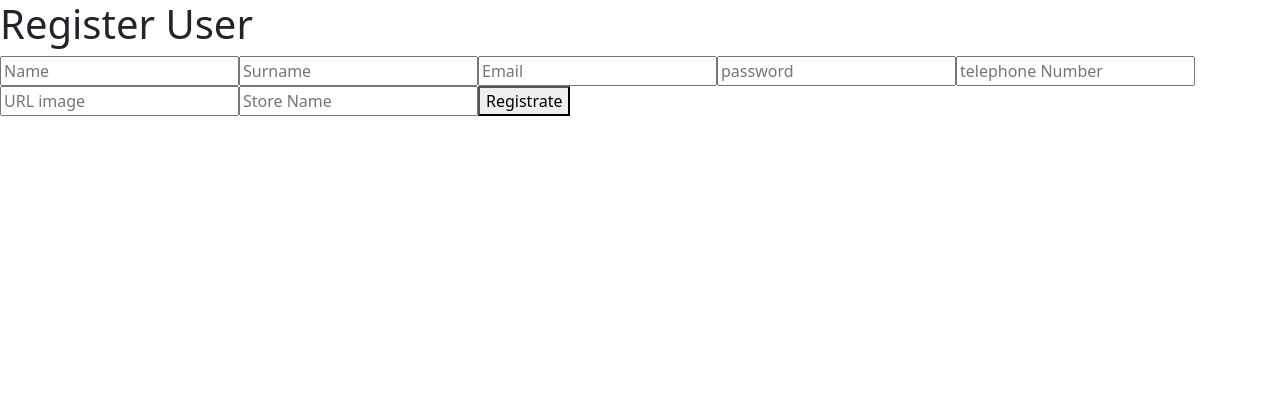
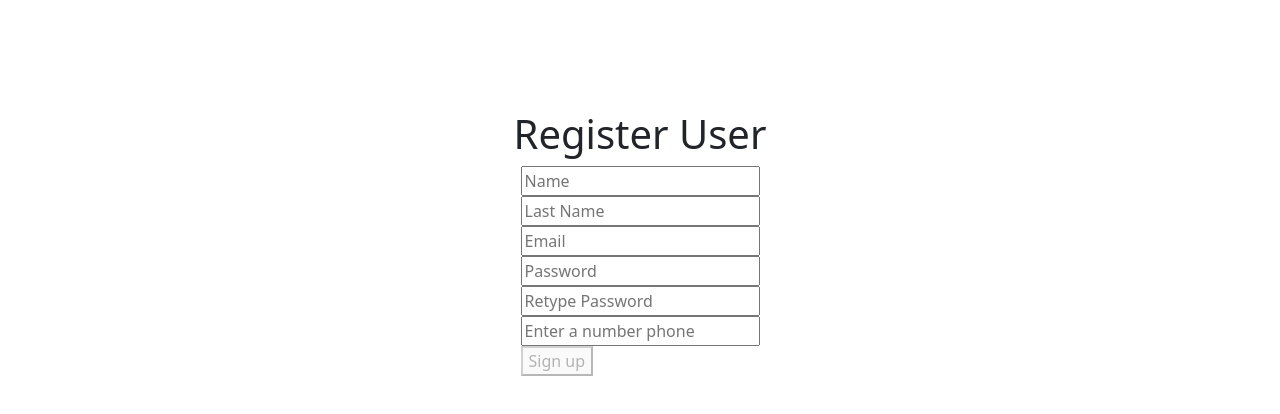
Before and after one commit to Carsefer/PF-Clothes-Client, a React (Create React App) app in the folder CLIENT/: page /register in a window 1280 px wide. Shown: the top 414 px of the page. Built offline with nearby package versions, Linux system fonts and the light colour scheme.

Commit message:
create-user

```diff
--- a/CLIENT/package.json
+++ b/CLIENT/package.json
@@ -12,6 +12,7 @@
     "axios": "^1.1.2",
     "boostrap": "^2.0.0",
     "bootstrap": "^5.2.2",
+    "formik": "^2.2.9",
     "react": "^18.2.0",
     "react-bootstrap": "^2.5.0",
     "react-dom": "^18.2.0",
--- a/CLIENT/src/App.js
+++ b/CLIENT/src/App.js
@@ -11,11 +11,10 @@ function App() {
       <Routes>
         <Route exact path="/" element={<LandingHome />} />
         <Route exact path="/home" element={<Home />} />
-        <Route path="/home/login" element={<Login/>}/>
-        <Route path="/home/signup" element={<CreateUser/>}/>
-        <Route path="home/product/:id" element={<ProductDetail/>}/>
-        <Route path="/register" element={<CreateUser/>}/>
-
+        <Route path="/login" element={<Login />} />
+        <Route path="/home/signup" element={<CreateUser />} />
+        <Route path="home/product/:id" element={<ProductDetail />} />
+        <Route path="/register" element={<CreateUser />} />
       </Routes>
     </>
   );
--- /dev/null
+++ b/CLIENT/src/components/CreateUser/CreateUser.css
@@ -0,0 +1,15 @@
+.container {
+  display: flex;
+  flex-direction: column;
+  -webkit-box-align: center;
+  align-items: center;
+  padding-top: 110px;
+}
+.form {
+  display: flex;
+  flex-direction: column;
+}
+.column {
+  display: flex;
+  flex-direction: column;
+}
--- a/CLIENT/src/components/CreateUser/CreateUser.jsx
+++ b/CLIENT/src/components/CreateUser/CreateUser.jsx
@@ -1,157 +1,119 @@
 import { useState } from "react";
 import { useDispatch } from "react-redux";
 import { createUser } from "../../redux/actions";
+import { Formik } from "formik";
 import { useNavigate } from "react-router-dom";
-
+import "./CreateUser.css";
 
 const CreateUser = () => {
-    const dispatch = useDispatch ();
-    const navigate = useNavigate ();
-    const [form, setForm] = useState ({
-        name: "",
-        surname: "",
-        email: "",
-        password: "",
-        telephoneNumber: "",
-        storeName: "",
-        profilePicture: "",
-    });
+  const dispatch = useDispatch();
+  const navigate = useNavigate();
 
-const [errors, setErrors] = useState ({});
+  return (
+    <div className="container">
+      <h1>Register User</h1>
+      <Formik
+        initialValues={{
+          name: "",
+          lastname: "",
+          email: "",
+          password: "",
+          passwords: "",
+          phone: "",
+        }}
+      >
+        {({
+          handleSubmit,
+          errors,
+          values,
+          touched,
+          handleChange,
+          handleBlur,
+        }) => (
+          <form className="form">
+            <div className="entry">
+              <div className="column">
+                <input
+                  type="text"
+                  id="name"
+                  placeholder="Name"
+                  name="name"
+                  className="form1"
+                  value={values.name}
+                  onChange={handleChange}
+                />
 
-const validate = (input) => {
-    let errors ={};
+                <input
+                  type="text"
+                  id="lastname"
+                  placeholder="Last Name"
+                  name="lastname"
+                  className="form1"
+                  value={values.lastname}
+                  onChange={handleChange}
+                />
 
-    if (!input.name.length) errors.name = "Name required";
-    if (!input.surname.length) errors.surname = "Surname required";
-    if (!input.email.length) errors.email = "E-mail required";
-    if (!input.storeName.length) errors.storeName = "Store_name required";
-    if (!input.password.length) errors.password = "password required";
-    if (!input.telephoneNumber.length) errors.telephoneNumber = "Telephone_number required";
-
-    return errors;
+                <input
+                  type="email"
+                  id="email"
+                  placeholder="Email"
+                  name="email"
+                  className="form1"
+                  value={values.email}
+                  onChange={handleChange}
+                />
+                <input
+                  type="password"
+                  id="password"
+                  placeholder="Password"
+                  name="password"
+                  className="form1"
+                  value={values.password}
+                  onChange={handleChange}
+                />
+                <input
+                  type="password"
+                  id="repassword"
+                  placeholder="Retype Password"
+                  name="passwords"
+                  className="form1"
+                  value={values.passwords}
+                  onChange={handleChange}
+                />
+                <input
+                  type="text"
+                  id="phone"
+                  placeholder="Enter a number phone"
+                  name="phone"
+                  className="form1"
+                  value={values.phone}
+                  onChange={handleChange}
+                />
+                <div>
+                  {!/^[a-zA-Z0-9_.+-]+@[a-zA-Z0-9-]+\.[a-zA-Z0-9-.]+$/.test(
+                    values.email
+                  ) ||
+                  !values.password ||
+                  values.passwords !== values.password ? (
+                    <div>
+                      <button className="btnDisabled2" disabled>
+                        Sign up
+                      </button>
+                    </div>
+                  ) : (
+                    <div>
+                      <button type="submit" className="submit2">
+                        Sign up
+                      </button>
+                    </div>
+                  )}
+                </div>
+              </div>
+            </div>
+          </form>
+        )}
+      </Formik>
+    </div>
+  );
 };
-const handleSubmit = (e) => {
-    e.preventDefault();
-     dispatch(createUser(form));
-     alert("User created!");
-     navigate("/");
-  };
-
-const handleChange = (e) => {
-    setForm({
-      ...form,
-      [e.target.name]: e.target.value,
-    });
-    setErrors(
-        validate({
-          ...form,
-          [e.target.name]: e.target.value,
-        })
-      );
-};
-
-return (
-    <div>
-        <h1>Register User</h1>
-      {/* formulario */}
-     <form onSubmit={(e) => handleSubmit(e)}>
-      {/* input nombre */}
-      <input
-       type="text"
-       placeholder="Name"
-       name="name"
-       value={form.name}
-       onChange={handleChange}
-       required
-       autoComplete="off"
-
-      />
-       {errors.name && <p>{errors.name}</p>}
-
-      {/* input surname */}
-      <input
-       type="text"
-       placeholder="Surname"
-       name="Surname"
-       value={form.surname}
-       onChange={handleChange}
-       required
-       autoComplete="off"
-
-      />
-       {errors.surname && <p >{errors.surname}</p>}
-
-      {/* inpunt email */}
-      <input
-       type="text"
-       placeholder="Email"
-       name="Email"
-       value={form.email}
-       onChange={handleChange}
-       required
-       autoComplete="off"
-
-      />
-       {errors.email && <p >{errors.email}</p>}
-
-      {/* inpunt password */}
-      <input
-       type="password"
-       placeholder="password"
-       name="password"
-       value={form.password}
-       onChange={handleChange}
-       required
-       autoComplete="off"
-
-      />
-       {errors.password && <p >{errors.password}</p>}
-
-      {/* input telephone_number */}
-
-          <input
-            type="number"
-            placeholder="telephone Number"
-            name="telephone Number"
-            value={form.telephoneNumber}
-            onChange={handleChange}
-            required
-          />
-           {errors.telephoneNumber && <p >{errors.telephoneNumber}</p>}
-
-
-         {/* input profilePicture */}
-         <input
-            type="text"
-            placeholder="URL image"
-            name="profile picture"
-            value={form.profilePicture}
-            onChange={handleChange}
-            required
-            autoComplete="off"
-
-          />
-
-            {/* input storeName */}
-         <input
-            type="text"
-            placeholder="Store Name"
-            name="Store Name"
-            value={form.storeName}
-            onChange={handleChange}
-            required
-            autoComplete="off"
-
-          />
-         {errors.storeName && <p >{errors.storeName}</p>}
-         <button>Registrate</button>
-     </form>
-
-
-    </div>
-)
-
-
-}
- export default CreateUser;
+export default CreateUser;
--- a/CLIENT/src/components/LoginForm/LoginForm.jsx
+++ b/CLIENT/src/components/LoginForm/LoginForm.jsx
@@ -1,45 +1,47 @@
-import React, { useState } from 'react';
+import React, { useState } from "react";
 import { useDispatch } from "react-redux";
-import { loginUser } from '../../redux/actions';
+import { loginUser } from "../../redux/actions";
 
 const LoginForm = () => {
-
-    const dispatch = useDispatch()
-    const [ userInfo, setUserInfo ] = useState({
+  const dispatch = useDispatch();
+  const [userInfo, setUserInfo] = useState({
     name: "",
-        password: ""
-    })
-    const [ errors, setErrors ] = useState({})
+    password: "",
+  });
+  const [errors, setErrors] = useState({});
 
   const validate = (info) => {
-        let error = {}
-        if (!info.name) error.name = "Debe rellenar este campo!"
-        else if (info.name.length < 4) error.name = "El Nombre de Usuario es demasiado corto"
-        else if (!info.password) error.password = "Debe rellenar este campo!"
-        else if (info.password.length < 4) error.password = "La contraseña ingresada es demasiado corta"
-        setErrors(error)
-    }
+    let error = {};
+    if (!info.name) error.name = "Debe rellenar este campo!";
+    else if (info.name.length < 4)
+      error.name = "El Nombre de Usuario es demasiado corto";
+    else if (!info.password) error.password = "Debe rellenar este campo!";
+    else if (info.password.length < 4)
+      error.password = "La contraseña ingresada es demasiado corta";
+    setErrors(error);
+  };
 
   const handleChange = (e) => {
     e.preventDefault();
     setUserInfo({
       ...userInfo,
-            [e.target.name]: e.target.value
-        })
-        validate(userInfo)
-    }
+      [e.target.name]: e.target.value,
+    });
+    validate(userInfo);
+  };
 
   const handleSubmit = (e) => {
     e.preventDefault();
-        validate(userInfo)
-        if (!(Object.keys(errors)).length) { //convierte el state de errores en un array y detecta si no hay errores
-            dispatch(loginUser({...userInfo}))
+    validate(userInfo);
+    if (!Object.keys(errors).length) {
+      //convierte el state de errores en un array y detecta si no hay errores
+      dispatch(loginUser({ ...userInfo }));
       setUserInfo({
         name: "",
-                password: ""
-            })
+        password: "",
+      });
     }
-    }
+  };
 
   return (
     <form onSubmit={(e) => handleSubmit(e)}>
@@ -48,18 +50,20 @@ const LoginForm = () => {
         type="text"
         name="name"
         onChange={(e) => handleChange(e)}
-                value={userInfo.name}></input>
+        value={userInfo.name}
+      ></input>
       {errors.hasOwnProperty("name") ? <p>{errors.name}</p> : null}
       <label>Contaseña</label>
       <input
         type="password"
         name="password"
         onChange={(e) => handleChange(e)}
-                value={userInfo.password}></input>
+        value={userInfo.password}
+      ></input>
       {errors.hasOwnProperty("password") ? <p>{errors.password}</p> : null}
       <button type="submit">Iniciar Sesion</button>
     </form>
   );
-}
+};
 
 export default LoginForm;
--- /dev/null
+++ b/package.json
@@ -0,0 +1,5 @@
+{
+  "dependencies": {
+    "formik": "^2.2.9"
+  }
+}
```
Also changed, not shown: 2 other files (tests, documents, lock files or other folders). Lines whose indentation alone changed are shown as unchanged.
